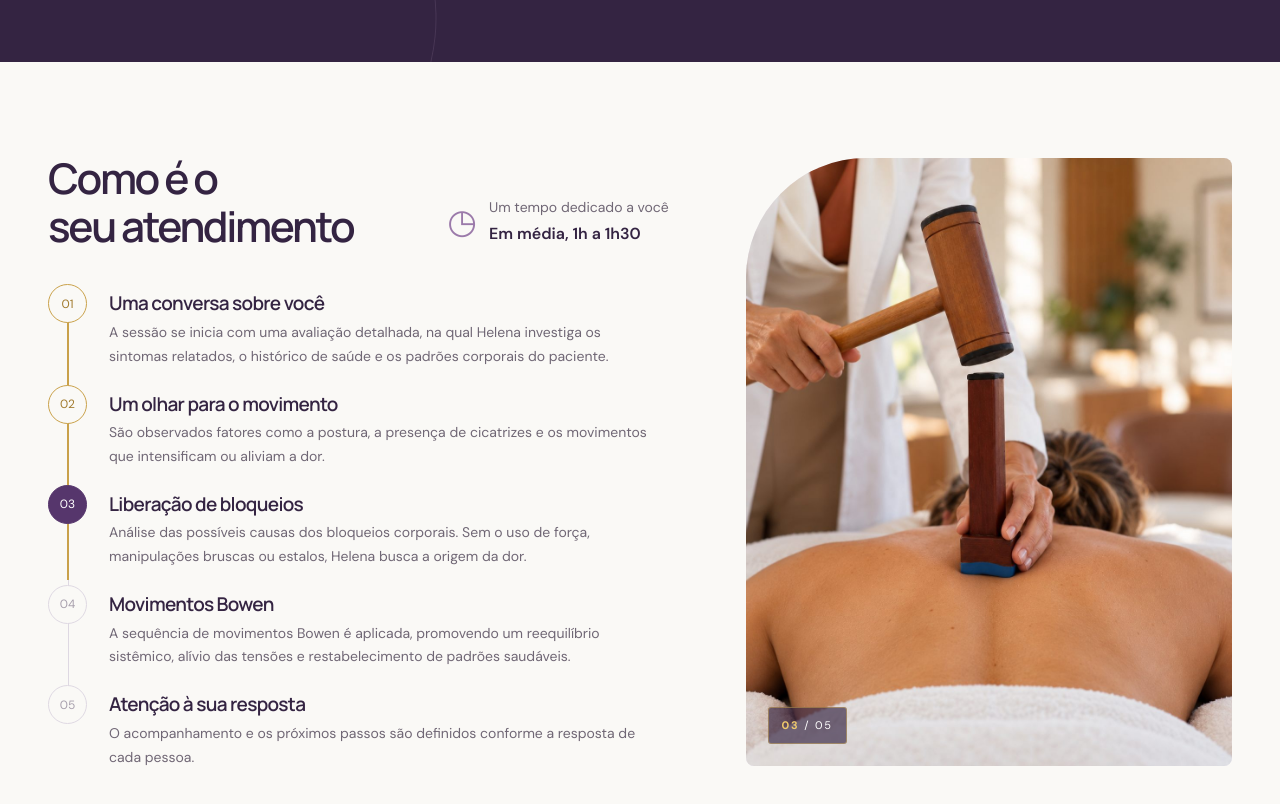
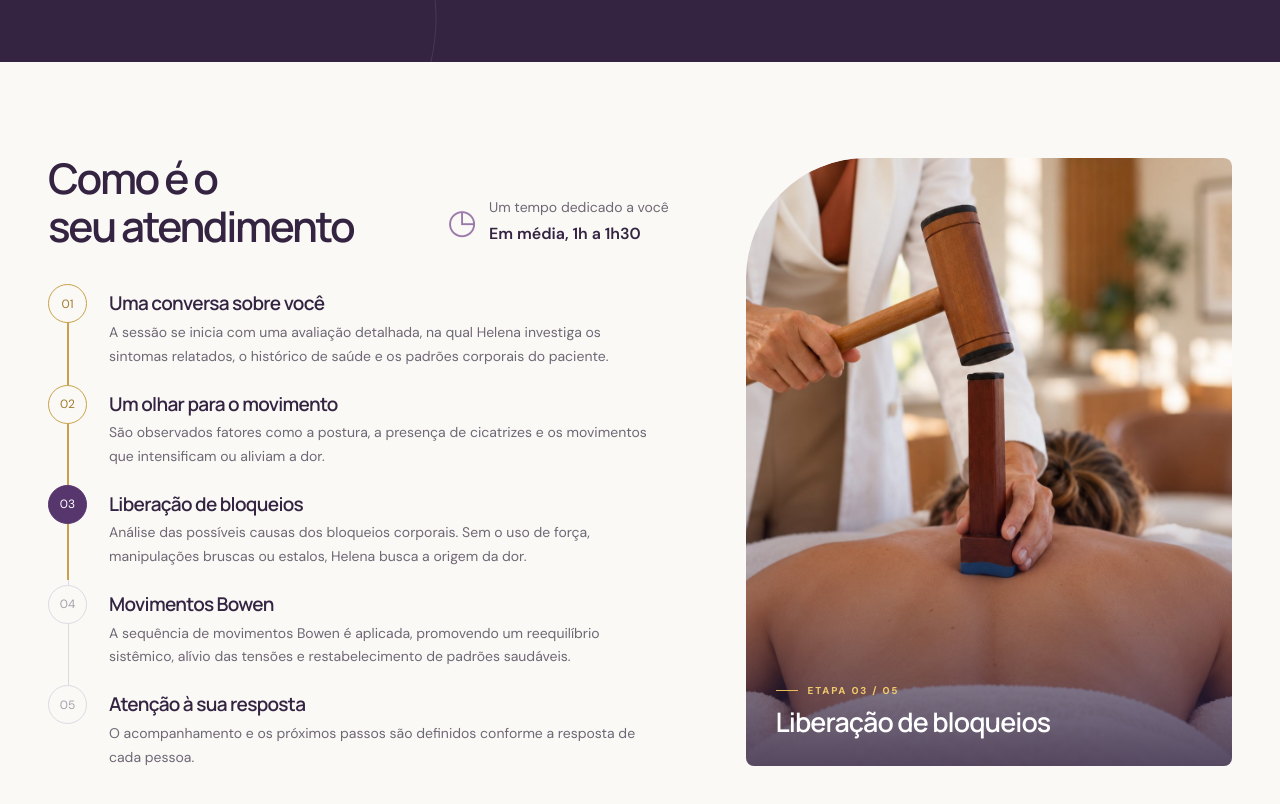
Before and after one commit to pedrozajden/LP-Helena-Bowen, a website: page index.html in a window 1280 px wide. Shown: the part 3951-4755 px from the top of the page. Drawn offline with Linux system fonts and the light colour scheme.

Commit message:
Mostra o título de cada etapa sobre a foto no desktop
Co-Authored-By: Claude Opus 5.5 <noreply@anthropic.com>

```diff
--- a/index.html
+++ b/index.html
@@ -81,15 +81,15 @@
           <div class="tour-main">
             <div class="process-heading"><div><h2 id="process-title">Como é o seu atendimento</h2></div><div class="duration"><span aria-hidden="true">◷</span><p>Um tempo dedicado a você<strong>Em média, 1h a 1h30</strong></p></div></div>
             <div class="tour-list"><span class="tour-rail" aria-hidden="true"><span class="tour-progress"></span></span><ol class="tour-steps">
-          <li class="tour-step is-active" data-step="0"><figure class="tour-photo"><img src="/assets/passo-01.jpg" width="1200" height="1500" loading="lazy" alt="Helena conversa com uma cliente que aponta a dor no ombro, sentadas em poltronas no consultório"></figure><span class="tour-number">01</span><div class="tour-text"><h3>Uma conversa sobre você</h3><p>A sessão se inicia com uma avaliação detalhada, na qual Helena investiga os sintomas relatados, o histórico de saúde e os padrões corporais do paciente.</p></div></li>
-          <li class="tour-step" data-step="1"><figure class="tour-photo"><img src="/assets/passo-02.jpg" width="1200" height="1500" loading="lazy" alt="Helena observa a cliente elevando o braço com desconforto no ombro"></figure><span class="tour-number">02</span><div class="tour-text"><h3>Um olhar para o movimento</h3><p>São observados fatores como a postura, a presença de cicatrizes e os movimentos que intensificam ou aliviam a dor.</p></div></li>
-          <li class="tour-step" data-step="2"><figure class="tour-photo"><img src="/assets/passo-03.jpg" width="1200" height="1500" loading="lazy" alt="Helena usa o martelinho de madeira nas costas da cliente, deitada na maca"></figure><span class="tour-number">03</span><div class="tour-text"><h3>Liberação de bloqueios</h3><p>Análise das possíveis causas dos bloqueios corporais. Sem o uso de força, manipulações bruscas ou estalos, Helena busca a origem da dor.</p></div></li>
-          <li class="tour-step" data-step="3"><figure class="tour-photo"><img src="/assets/passo-04.jpg" width="1200" height="1500" loading="lazy" alt="Mãos de Helena aplicando um movimento Bowen no ombro da cliente"></figure><span class="tour-number">04</span><div class="tour-text"><h3>Movimentos Bowen</h3><p>A sequência de movimentos Bowen é aplicada, promovendo um reequilíbrio sistêmico, alívio das tensões e restabelecimento de padrões saudáveis.</p></div></li>
-          <li class="tour-step" data-step="4"><figure class="tour-photo"><img src="/assets/passo-05.jpg" width="1200" height="1500" loading="lazy" alt="A cliente eleva o braço por completo, sorrindo, ao lado de Helena"></figure><span class="tour-number">05</span><div class="tour-text"><h3>Atenção à sua resposta</h3><p>O acompanhamento e os próximos passos são definidos conforme a resposta de cada pessoa.</p></div></li>
+          <li class="tour-step is-active" data-step="0"><figure class="tour-photo"><img src="/assets/passo-01.jpg" width="1200" height="1500" loading="lazy" alt="Helena conversa com uma cliente que aponta a dor no ombro, sentadas em poltronas no consultório"><figcaption aria-hidden="true"><span>Etapa 01 / 05</span>Uma conversa sobre você</figcaption></figure><span class="tour-number">01</span><div class="tour-text"><h3>Uma conversa sobre você</h3><p>A sessão se inicia com uma avaliação detalhada, na qual Helena investiga os sintomas relatados, o histórico de saúde e os padrões corporais do paciente.</p></div></li>
+          <li class="tour-step" data-step="1"><figure class="tour-photo"><img src="/assets/passo-02.jpg" width="1200" height="1500" loading="lazy" alt="Helena observa a cliente elevando o braço com desconforto no ombro"><figcaption aria-hidden="true"><span>Etapa 02 / 05</span>Um olhar para o movimento</figcaption></figure><span class="tour-number">02</span><div class="tour-text"><h3>Um olhar para o movimento</h3><p>São observados fatores como a postura, a presença de cicatrizes e os movimentos que intensificam ou aliviam a dor.</p></div></li>
+          <li class="tour-step" data-step="2"><figure class="tour-photo"><img src="/assets/passo-03.jpg" width="1200" height="1500" loading="lazy" alt="Helena usa o martelinho de madeira nas costas da cliente, deitada na maca"><figcaption aria-hidden="true"><span>Etapa 03 / 05</span>Liberação de bloqueios</figcaption></figure><span class="tour-number">03</span><div class="tour-text"><h3>Liberação de bloqueios</h3><p>Análise das possíveis causas dos bloqueios corporais. Sem o uso de força, manipulações bruscas ou estalos, Helena busca a origem da dor.</p></div></li>
+          <li class="tour-step" data-step="3"><figure class="tour-photo"><img src="/assets/passo-04.jpg" width="1200" height="1500" loading="lazy" alt="Mãos de Helena aplicando um movimento Bowen no ombro da cliente"><figcaption aria-hidden="true"><span>Etapa 04 / 05</span>Movimentos Bowen</figcaption></figure><span class="tour-number">04</span><div class="tour-text"><h3>Movimentos Bowen</h3><p>A sequência de movimentos Bowen é aplicada, promovendo um reequilíbrio sistêmico, alívio das tensões e restabelecimento de padrões saudáveis.</p></div></li>
+          <li class="tour-step" data-step="4"><figure class="tour-photo"><img src="/assets/passo-05.jpg" width="1200" height="1500" loading="lazy" alt="A cliente eleva o braço por completo, sorrindo, ao lado de Helena"><figcaption aria-hidden="true"><span>Etapa 05 / 05</span>Atenção à sua resposta</figcaption></figure><span class="tour-number">05</span><div class="tour-text"><h3>Atenção à sua resposta</h3><p>O acompanhamento e os próximos passos são definidos conforme a resposta de cada pessoa.</p></div></li>
             </ol></div>
             <p class="tour-hint" aria-hidden="true">Deslize para ver as 5 etapas <span>→</span></p>
           </div>
-          <div class="tour-stage" aria-hidden="true"><span class="tour-count"><b>01</b> / 05</span></div>
+          <div class="tour-stage" aria-hidden="true"></div>
         </div>
       </div>
     </section>
--- a/script.js
+++ b/script.js
@@ -46,7 +46,6 @@ if (tour) {
   const pinMedia = matchMedia('(min-width: 1024px) and (min-height: 680px) and (prefers-reduced-motion: no-preference)');
   const sticky = tour.querySelector('.tour-sticky');
   const rail = tour.querySelector('.tour-rail');
-  const count = tour.querySelector('.tour-count b');
   const steps = [...tour.querySelectorAll('.tour-step')];
   let active = 0;
   let ticking = false;
@@ -56,7 +55,6 @@ if (tour) {
       step.classList.toggle('is-active', i === index);
       step.classList.toggle('is-done', i < index);
     });
-    count.textContent = String(index + 1).padStart(2, '0');
   };
   // A trilha vertical liga o centro do primeiro número ao centro do último.
   const measure = () => {
--- a/styles.css
+++ b/styles.css
@@ -161,7 +161,7 @@
 .tour-steps{list-style:none;margin:0;padding:0;display:grid;grid-template-columns:repeat(5,minmax(0,1fr));gap:24px}
 .tour-photo{aspect-ratio:4/5;overflow:hidden;border-radius:6px;background:var(--lilac);margin:0 0 18px}
 .tour-step:first-child .tour-photo{border-top-left-radius:70px}
-.tour-photo img{width:100%;height:100%;object-fit:cover}
+.tour-photo img{width:100%;height:100%;object-fit:cover;border-radius:inherit}
 .tour-number{display:inline-flex;align-items:center;justify-content:center;width:39px;height:39px;border-radius:50%;background:var(--lilac);font-size:12px;color:var(--ink);flex-shrink:0}
 .tour-text h3{margin:16px 0 10px;font-size:18px;line-height:1.35}
 .tour-text p{font-size:14px}
@@ -204,8 +204,12 @@
 .is-pinned .tour-step.is-active .tour-photo{opacity:1}
 .is-pinned .tour-step.is-active .tour-photo img{transform:scale(1)}
 .is-pinned .tour-stage{display:block;position:relative;z-index:2;height:var(--stage-h);pointer-events:none}
-.tour-count{position:absolute;left:22px;bottom:22px;color:#fff;font-size:11px;letter-spacing:.16em;padding:8px 13px;background:#342442a8;border:1px solid #e8bd5466;border-radius:3px}
-.tour-count b{font-weight:700;color:#f0ca6c}
+.tour-photo figcaption{display:none}
+.is-pinned .tour-photo:after{content:'';position:absolute;inset:0;background:linear-gradient(180deg,#34244200 52%,#342442cc);pointer-events:none}
+.is-pinned .tour-photo figcaption{display:block;position:absolute;left:30px;right:30px;bottom:28px;z-index:1;color:#fff;font:550 clamp(24px,2.1vw,30px)/1.2 var(--heading);letter-spacing:-.035em;opacity:0;transform:translateY(14px);transition:opacity .6s ease .15s,transform .9s cubic-bezier(.2,.7,.2,1) .15s}
+.is-pinned .tour-photo figcaption span{display:flex;align-items:center;gap:10px;margin-bottom:10px;font:700 10px/1 var(--body);letter-spacing:.18em;text-transform:uppercase;color:#f0ca6c}
+.is-pinned .tour-photo figcaption span:before{content:'';width:22px;height:1px;background:#e8bd54}
+.is-pinned .tour-step.is-active .tour-photo figcaption{opacity:1;transform:none}
 
 /* Animações de entrada. A classe .motion só existe quando o sistema não pede movimento reduzido. */
 @keyframes rise{from{opacity:0;transform:translateY(22px)}to{opacity:1;transform:none}}
```
